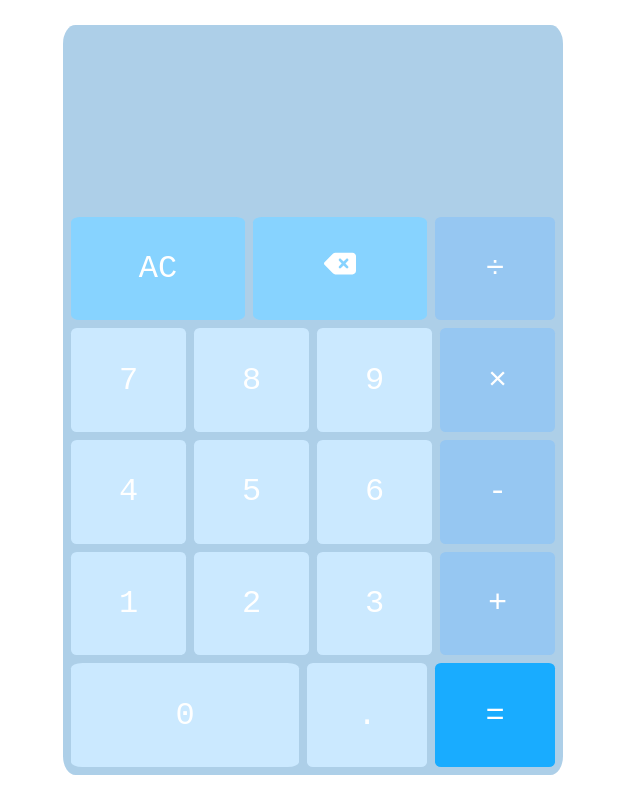
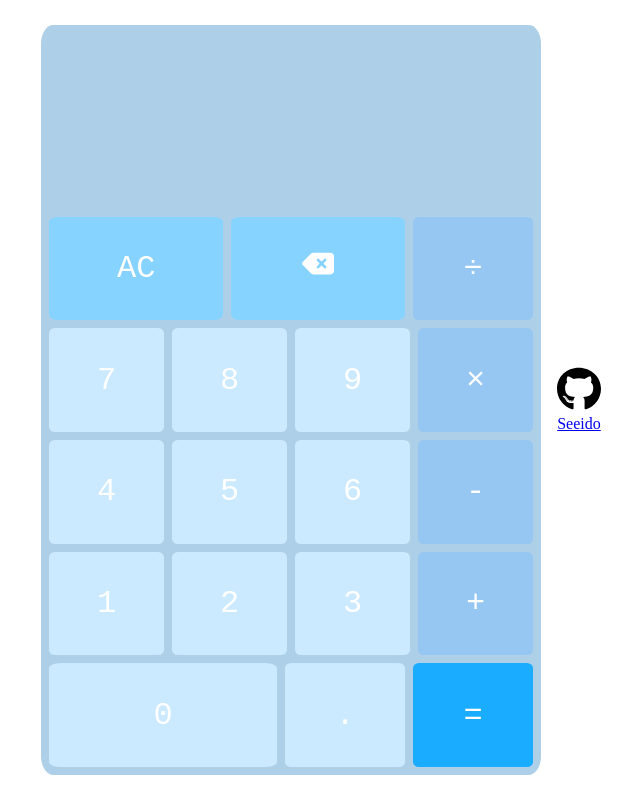
Before and after one commit to Seeido/basic-calculator, a plain HTML site: page index.html in a window 1280 px wide. Shown: the whole page, without its empty margins (327-967 px from the left). Drawn offline with Linux system fonts and the light colour scheme.

Commit message:
Add 'calculator-container' div and footer
The 'calculator-container' div is required to position the footer
without it overlaping with the calculator on smaller screens.

```diff
--- a/index.html
+++ b/index.html
@@ -7,6 +7,7 @@
     <title>Basic Calculator</title>
   </head>
   <body>
+    <div class="calculator-container">
       <div class="calculator">
         <div class="display">
           <span class="display-text">N/A</span>
@@ -47,6 +48,16 @@
           </div>
         </div>
       </div>
+    </div>
+
+    <footer>
+      <a href="https://github.com/Seeido" target="_blank">
+        <img
+          src="./img/github.svg"
+          alt="GitHub icon (for Seeido's profile)"
+        /><span>Seeido</span>
+      </a>
+    </footer>
 
     <script src="./script.js"></script>
   </body>
```
Lines whose indentation alone changed are shown as unchanged.
